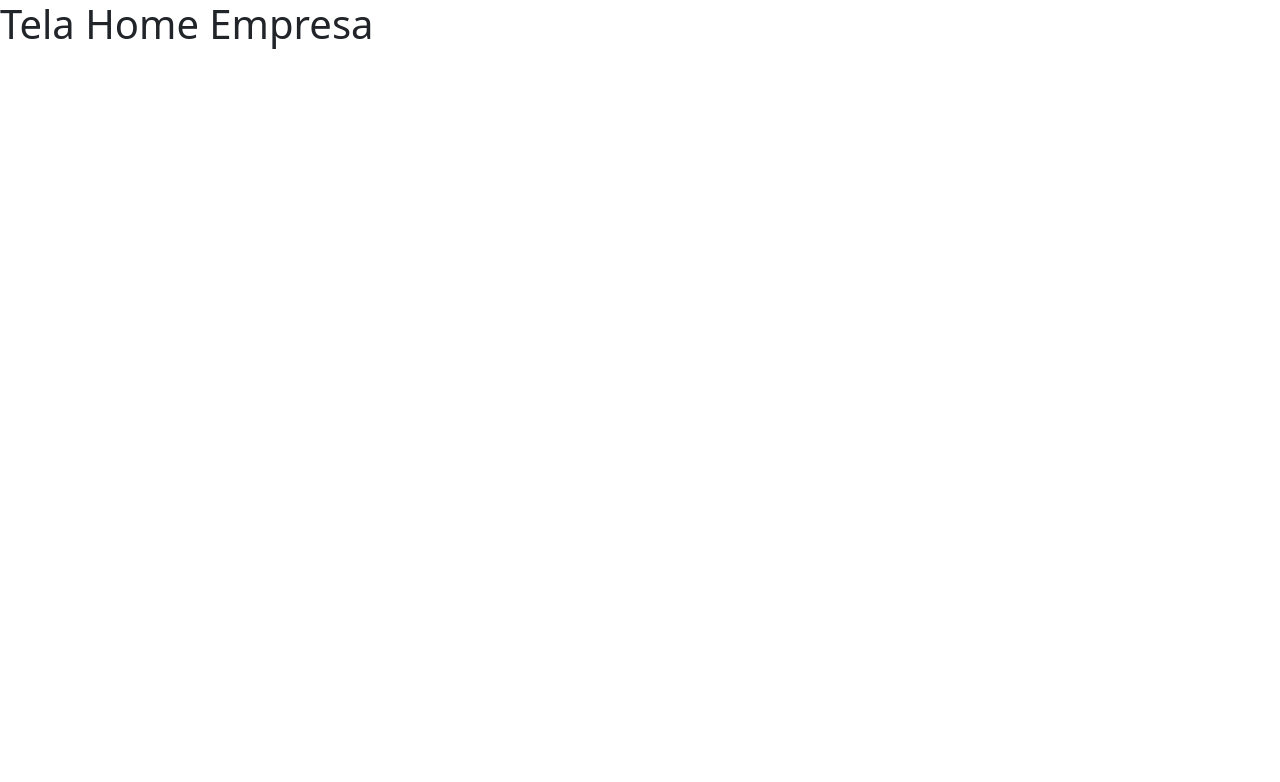
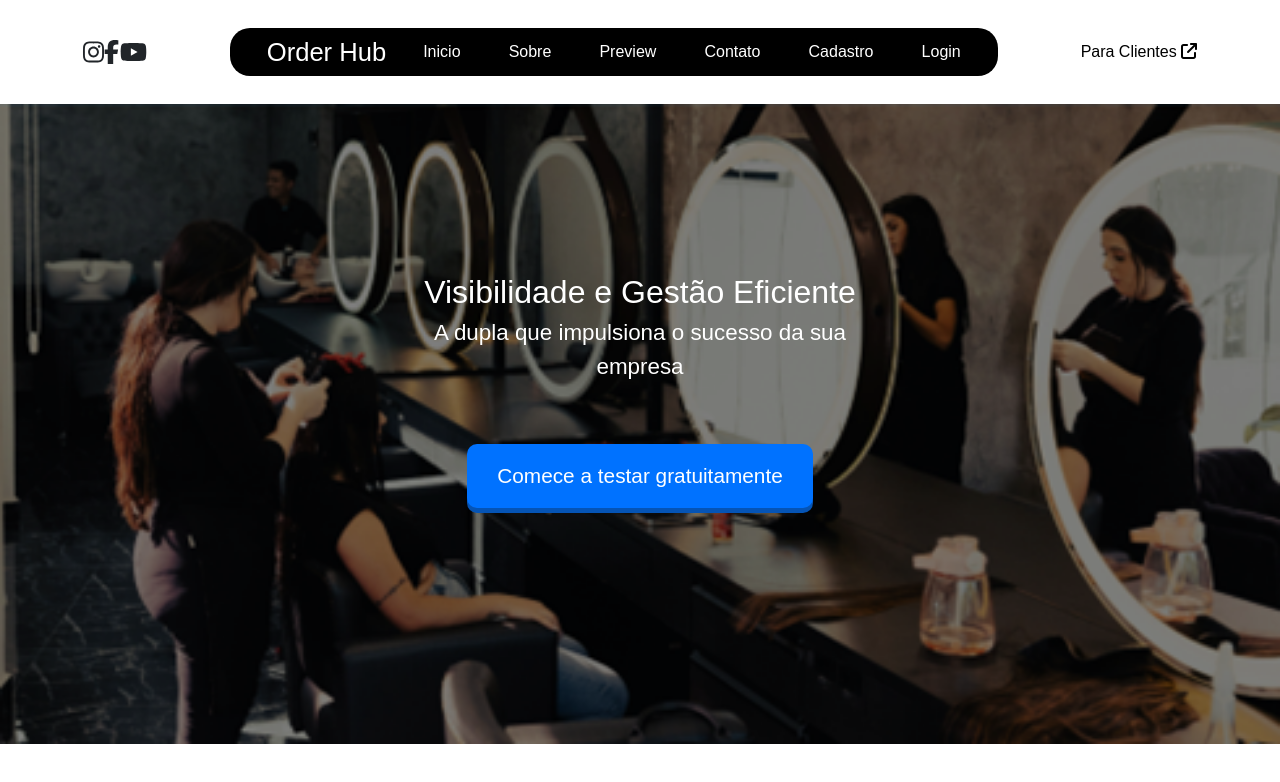
Before and after one commit to Grupo-2-PI-Terceiro-semestre/front-end, a React (Vite) app: page / in a window 1280 px wide. Shown: the top 782 px of the page. Built offline with nearby package versions, Linux system fonts and the light colour scheme.

Commit message:
Header da home da emrpesa e primeira sessão

```diff
--- a/package.json
+++ b/package.json
@@ -10,6 +10,9 @@
     "preview": "vite preview"
   },
   "dependencies": {
+    "@fortawesome/free-brands-svg-icons": "^6.6.0",
+    "@fortawesome/free-solid-svg-icons": "^6.6.0",
+    "@fortawesome/react-fontawesome": "^0.2.2",
     "bootstrap": "^5.3.3",
     "moment": "^2.30.1",
     "react": "^18.3.1",
--- /dev/null
+++ b/src/components/firstSectionEmpresa/FirstSectionEmpresa.css
@@ -0,0 +1,67 @@
+*{
+/* .montserrat-<uniquifier> { */
+  font-family: "Montserrat", sans-serif;
+  /* font-optical-sizing: auto;
+  font-weight: ; */
+  font-style: normal;
+/* } */
+}
+
+.main {
+    height: 80vh;
+    width: 100vw;
+    background-image: url('../../assets/section1.png');
+    background-size: cover;
+    background-position: center;
+}
+
+.main .container {
+    width: 80%;
+    height: 100%;
+    display: flex;
+    justify-content: center;
+    align-items: center;
+}
+
+.main .container .objetos {
+    height: 39vh;
+    width: 34vw;
+    display: flex;
+    flex-wrap: wrap;
+    justify-content: center;
+}
+
+.main .container .objetos .texto {
+    color: white;
+    height: 13vh;
+    width: 34vw;
+    display: flex;
+    flex-wrap: wrap;
+    justify-content: center;
+    text-align: center;
+}
+
+.main .container .objetos .texto .titulo {
+    font-size: 2rem;
+}
+
+.main .container .objetos .texto .subtitulo {
+    font-size: 1.4rem;
+}
+
+.main .container .objetos button {
+    color: white;
+    background-color: rgb(0, 114, 255);
+    font-size: 1.3rem;
+    width: 27vw;
+    height: 8vh;
+    border-radius: 10px;
+    box-shadow: 0 5px rgb(5, 84, 181);
+    border: none;
+    cursor: pointer;
+    transition: background-color 1s;
+}
+
+.main .container .objetos button:hover {
+  background-color: rgb(5, 84, 181);
+}
--- /dev/null
+++ b/src/components/firstSectionEmpresa/FirstSectionEmpresa.jsx
@@ -0,0 +1,21 @@
+import React from "react";
+import './FirstSectionEmpresa.css'
+
+function FirstSectionEmpresa() {
+    return(
+        <div className="main">
+            <div className="container">
+                <div className="objetos">
+                    <div className="texto">
+                        <span className="titulo">Visibilidade e Gestão Eficiente</span>
+                        <span className="subtitulo">A dupla que impulsiona o sucesso da sua empresa</span>
+                    </div>
+
+                    <button>Comece a testar gratuitamente</button>
+                </div>
+            </div>
+        </div>
+    )
+}
+
+export default FirstSectionEmpresa;
--- a/src/components/formulario/Formulario.css
+++ b/src/components/formulario/Formulario.css
@@ -80,12 +80,14 @@ h2 {
 
 .divisoria .linha-esquerda {
   width: 150px;
-  border: 1px solid #000;
+  border: 1px solid rgb(0 16 85 / 39%);
+  ;
 }
 
 .divisoria .linha-direita {
   width: 150px;
-  border: 1px solid #000;
+  border: 1px solid rgb(0 16 85 / 39%);
+  ;
 }
 
 .botao-google {
--- /dev/null
+++ b/src/components/headerEmpresa/HeaderEmpresa.css
@@ -0,0 +1,57 @@
+.headerEmpresa {
+    width: 100vw;
+    height: 13vh;
+    align-items: center;
+    display: flex;
+    justify-content: space-evenly;
+    /* border: 1px solid; */
+}
+
+.headerEmpresa .icones {
+    display: flex;
+    justify-content: space-between;
+    width: 5vw;
+}
+
+.headerEmpresa .icones .icon {
+    height: 3vh;
+}
+
+.headerEmpresa .titulos {
+    width: 60vw;
+    background-color: black;
+    border-radius: 20px;
+    height: 6vh;
+    align-items: center;
+    display: flex;
+    justify-content: space-evenly;
+    align-items: center;
+}
+
+.headerEmpresa .titulos span {
+    color: white;
+    font-size: 1.6rem;
+}
+
+.headerEmpresa .titulos .opcoes {
+    width: 70%;
+}
+
+.headerEmpresa .titulos .nav {
+    display: flex;
+    justify-content: space-between;
+}
+
+.headerEmpresa .titulos .opcoes .nav a {
+    text-decoration: none;
+    color: white;
+}
+
+.headerEmpresa .botaoCliente a {
+    text-decoration: none;
+    color: black;
+}
+
+.headerEmpresa .botaoCliente a .icon{
+    height: 2vh;
+}
--- /dev/null
+++ b/src/components/headerEmpresa/HeaderEmpresa.jsx
@@ -0,0 +1,40 @@
+import React from 'react';
+import './HeaderEmpresa.css';
+import { FontAwesomeIcon } from '@fortawesome/react-fontawesome';
+import { faArrowUpRightFromSquare } from '@fortawesome/free-solid-svg-icons';
+import { faInstagram } from '@fortawesome/free-brands-svg-icons';
+import { faFacebookF } from '@fortawesome/free-brands-svg-icons';
+import { faYoutube } from '@fortawesome/free-brands-svg-icons';
+
+function HeaderEmpresa() {
+    return(
+        <header className='headerEmpresa'>
+            <div className='icones'>
+                <FontAwesomeIcon icon={faInstagram} className="icon"/>
+                <FontAwesomeIcon icon={faFacebookF} className="icon"/>
+                <FontAwesomeIcon icon={faYoutube} className="icon"/>
+            </div>
+
+            <div className='titulos'>
+                <span>Order Hub</span>
+                <div className='opcoes'>
+                    <nav className='nav'>
+                        <a href="">Inicio</a>
+                        <a href="">Sobre</a>
+                        <a href="">Preview</a>
+                        {/* <a href="">Planos</a> */}
+                        <a href="">Contato</a>
+                        <a href="">Cadastro</a>
+                        <a href="">Login</a>
+                    </nav>
+                </div>
+            </div>
+
+            <div className='botaoCliente'>
+                <a href="">Para Clientes <FontAwesomeIcon icon={faArrowUpRightFromSquare} className="icon" /></a>
+            </div>
+        </header>
+    )
+}
+
+export default HeaderEmpresa;
--- a/src/components/section-icons/SectionIcons.css
+++ b/src/components/section-icons/SectionIcons.css
@@ -78,7 +78,7 @@
 }
 
 .rosa {
-  background: radial-gradient(circle, rgba(255,41,57, 0.4), rgba(255, 255, 255, 1));
+  background: radial-gradient(circle, rgb(199 15 15 / 60%), rgba(255, 255, 255, 1));
   height: 74vh;
   width: 21vw;
   /* border: 1px solid; */
@@ -88,7 +88,7 @@
 }
 
 .azul {
-  background: radial-gradient(circle, rgba(0, 114, 255, 0.6), rgba(255, 255, 255, 1));
+  background: radial-gradient(circle, rgb(17 55 215 / 67%), rgba(255, 255, 255, 1));
   height: 61vh;
   width: 22vw;
   /* border: 1px solid; */
@@ -128,3 +128,12 @@
 .login-button:hover {
   background-color: #0056b3;
 }
+
+.login-section .linhaHorizontal {
+  height: 80vh;
+  background-color: rgb(0 16 85 / 39%);
+  width: 0.2vw;
+  border-radius: 24px;
+  right: -10%;
+  position: relative;
+}
--- a/src/components/section-icons/SectionIcons.jsx
+++ b/src/components/section-icons/SectionIcons.jsx
@@ -29,6 +29,8 @@ const SectionIcons = ({ titulo, texto, botao }) => {
           <button className="login-button">{botao}</button>
         </div>
       </div>
+
+      {/* <div className='linhaHorizontal'></div> */}
     </div>
   );
 };
--- a/src/pages/HomeEmpresa/HomeEmpresa.jsx
+++ b/src/pages/HomeEmpresa/HomeEmpresa.jsx
@@ -1,8 +1,11 @@
 import React from "react";
+import HeaderEmpresa from "../../components/headerEmpresa/HeaderEmpresa";
+import FirstSectionEmpresa from "../../components/firstSectionEmpresa/FirstSectionEmpresa";
 
 function HomeEmpresa() {
     return <>
-        <h1>Tela Home Empresa</h1>
+        <HeaderEmpresa />
+        <FirstSectionEmpresa />
     </>
 }
 
```
Also changed, not shown: src/assets/section1.png (added), 1 other file (tests, documents, lock files or other folders).
